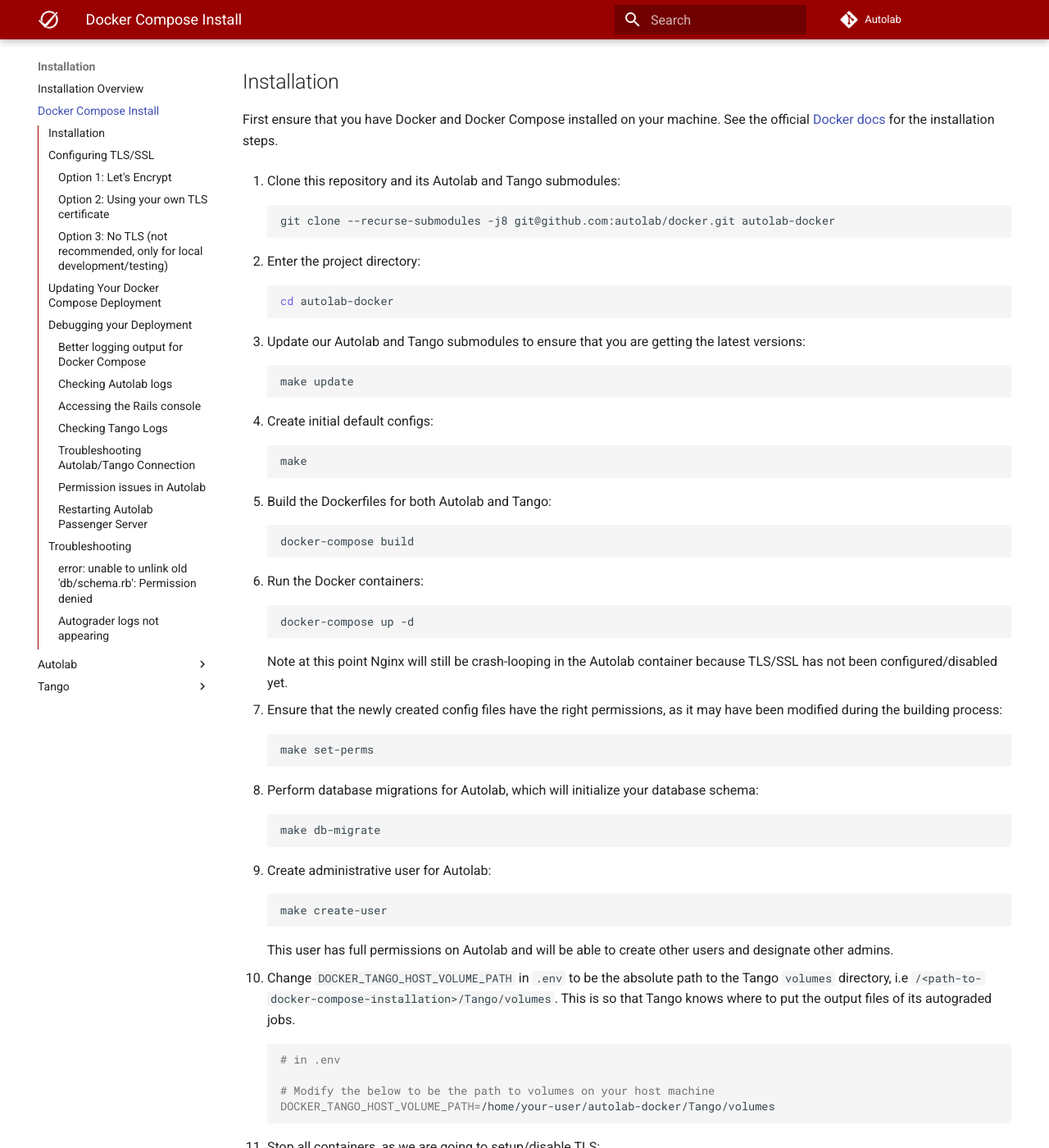
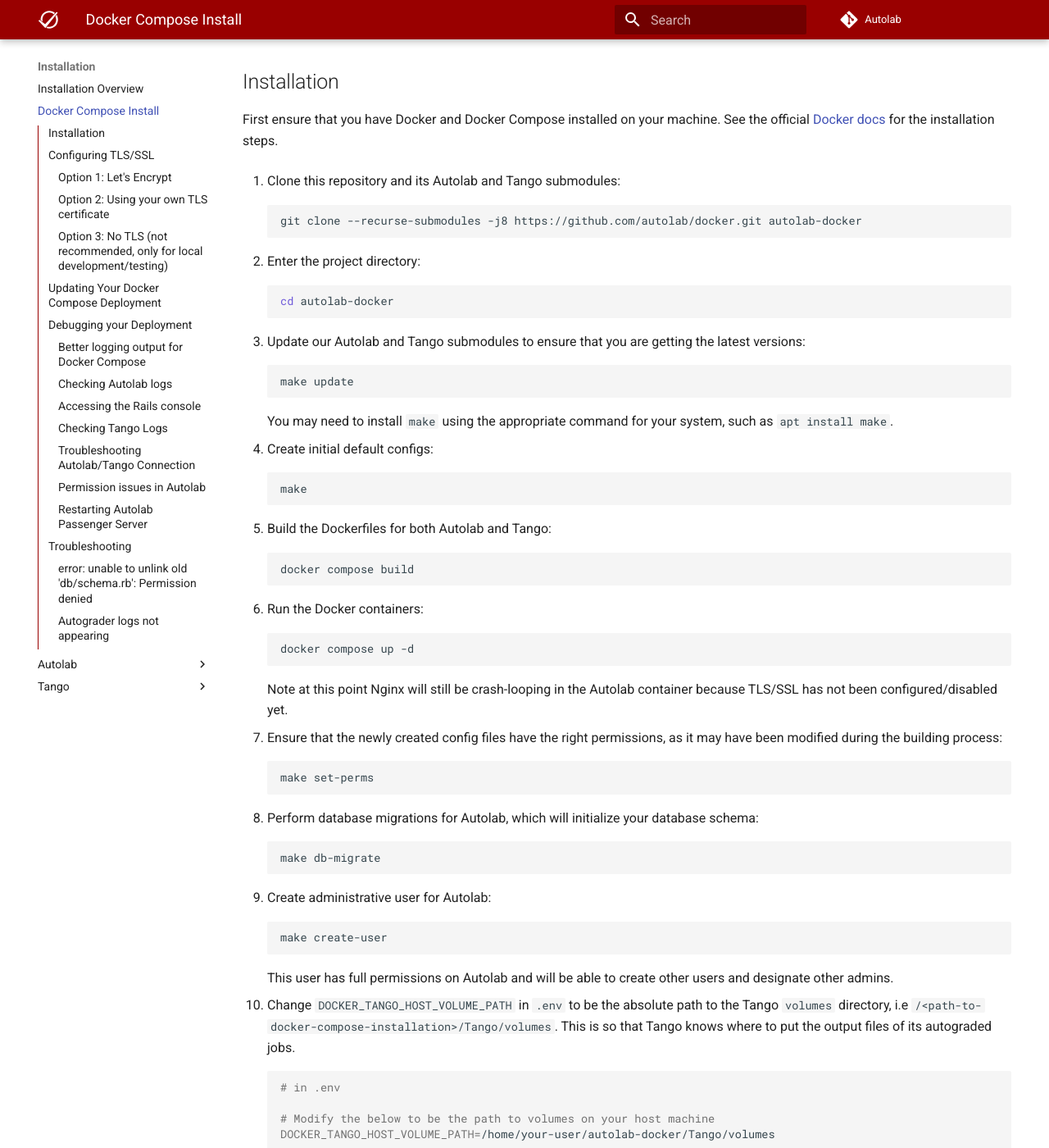
Before and after one commit to muaziqbal/Autolab, an MkDocs documentation site: the page built from docs/installation/docker-compose.md, in a window 1280 px wide and 1400 px high, scrolled down 355 px. Shown: the whole window at 82% size. Built offline with MkDocs 1.6.1 and Material for MkDocs 9.7.7, drawn with Linux system fonts in a browser that asks for light colours; comment, search, counter and statistics services are not loaded; some of the changed text lies outside the part shown.

Commit message:
Update docker compose docs (#1823)
* Update docker compose docs

* Add make warning

```diff
--- a/docs/installation/docker-compose.md
+++ b/docs/installation/docker-compose.md
@@ -10,7 +10,7 @@ First ensure that you have Docker and Docker Compose installed on your machine.
 1. Clone this repository and its Autolab and Tango submodules:
 
         :::bash
-        git clone --recurse-submodules -j8 git@github.com:autolab/docker.git autolab-docker
+        git clone --recurse-submodules -j8 https://github.com/autolab/docker.git autolab-docker
 
 
 2. Enter the project directory:
@@ -23,6 +23,8 @@ First ensure that you have Docker and Docker Compose installed on your machine.
         :::bash
         make update
 
+    You may need to install `make` using the appropriate command for your system, such as `apt install make`.
+
 4. Create initial default configs:
 
         :::bash
@@ -31,12 +33,12 @@ First ensure that you have Docker and Docker Compose installed on your machine.
 5. Build the Dockerfiles for both Autolab and Tango:
 
         :::bash
-        docker-compose build
+        docker compose build
 
 6. Run the Docker containers:
 
         :::bash
-        docker-compose up -d
+        docker compose up -d
 
     Note at this point Nginx will still be crash-looping in the Autolab container because TLS/SSL has not been configured/disabled yet.
 
@@ -68,7 +70,7 @@ First ensure that you have Docker and Docker Compose installed on your machine.
 11. Stop all containers, as we are going to setup/disable TLS:
 
         :::bash
-        docker-compose stop
+        docker compose stop
 
 12. Update the Nginx config. Update all occurrences of `REPLACE_WITH_YOUR_DOMAIN` in `nginx/app.conf` and `nginx/no-ssl-app.conf` to your real domain name. The configs are used when TLS is enabled and disabled respectively. Double-check that ALL occurrences are replaced as otherwise you will have trouble accessing your deployment.
 
@@ -84,7 +86,7 @@ First ensure that you have Docker and Docker Compose installed on your machine.
 15. Start up everything:
 
         :::bash
-        docker-compose up -d
+        docker compose up -d
 
     Autolab should now be accessible on port 80 (and 443 if you configured TLS)! You can now go on to configure mailing, [follow the instructions for setting up mailing](/installation/mailing/) with the only difference being that the paths mentioned are relative to the directory `Autolab/`.
 
@@ -139,7 +141,7 @@ There are three options for TLS: using Let's Encrypt (for free TLS certificates)
 1. Stop your running instances:
 
         :::bash
-        docker-compose stop
+        docker compose stop
 
 2. Update your Autolab and Tango repositories:
 
@@ -149,31 +151,31 @@ There are three options for TLS: using Let's Encrypt (for free TLS certificates)
 3. Rebuild the images with the latest code:
 
         :::bash
-        docker-compose build
+        docker compose build
 
 4. Re-deploy your containers:
 
         :::bash
-        docker-compose up
+        docker compose up
 
 ## Debugging your Deployment
 In the (very likely) event that you run into problems during setup, hopefully these steps will help you to help identify and diagnose the issue. If you continue to face difficulties or believe you discovered issues with the setup process please join our Slack [here](https://join.slack.com/t/autolab/shared_invite/zt-1maodn5ti-jdLHUnm5sZkuLn4PJNaTbw) and let us know and we will try our best to help.
 
 ### Better logging output for Docker Compose
-By default, `docker-compose up -d` runs in detached state and it is not easy to immediately see errors:
+By default, `docker compose up -d` runs in detached state and it is not easy to immediately see errors:
 
     :::bash
-    $ docker-compose up -d
+    $ docker compose up -d
     Starting certbot ... done
     Starting redis   ... done
     Starting mysql   ... done
     Starting tango     ... done
     Recreating autolab ... done
 
-Use `docker-compose up` instead to get output from all the containers in real time:
+Use `docker compose up` instead to get output from all the containers in real time:
 
     :::bash
-    $ docker-compose up
+    $ docker compose up
     Starting certbot ... done
     Starting mysql   ... done
     Starting redis   ... done
```
